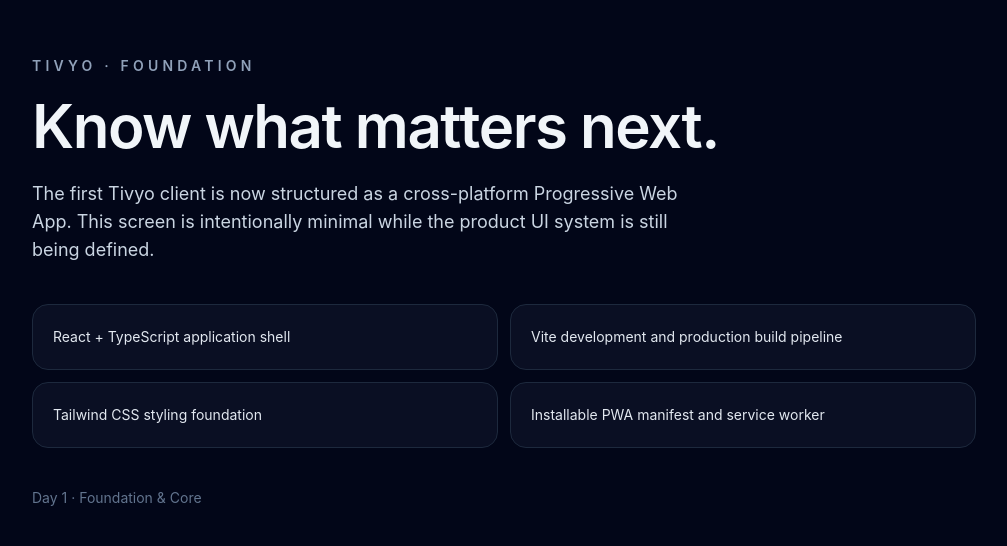
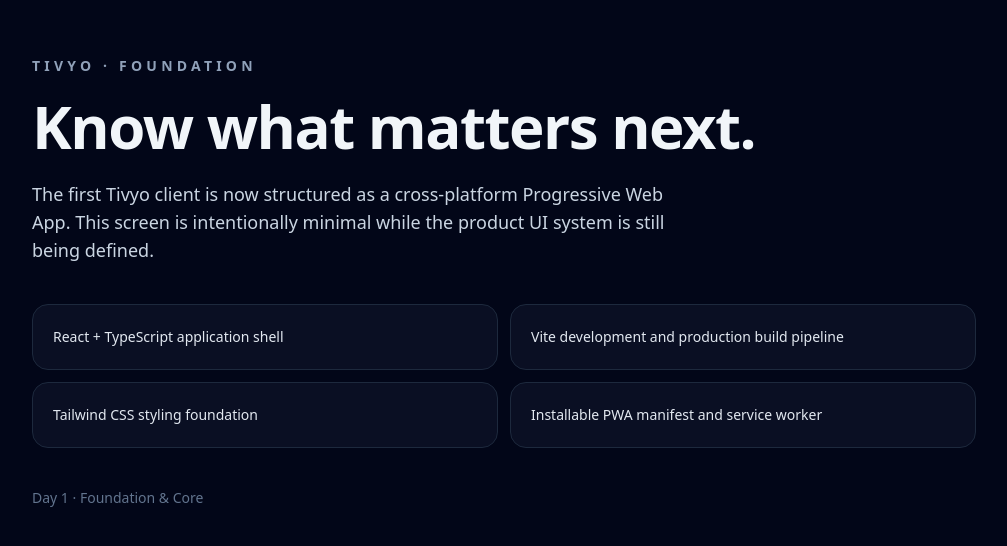
Before and after one commit to yeremyacuna/tivyo, a React (Vite) app in the folder apps/web/: page / in a window 1280 px wide. Shown: the part 118-664 px from the top of the page, without its empty margins (136-1143 px from the left). Built offline with nearby package versions, Linux system fonts and the light colour scheme.

Commit message:
docs(web): clarify global styling foundation

```diff
--- a/apps/web/src/styles.css
+++ b/apps/web/src/styles.css
@@ -1,8 +1,10 @@
+/* Load Tailwind CSS utilities used by the Tivyo React components. */
 @import "tailwindcss";
 
+/* Define the global typography and rendering baseline for the web application. */
 :root {
   font-family:
-    Inter, ui-sans-serif, system-ui, -apple-system, BlinkMacSystemFont, "Segoe UI", sans-serif;
+    ui-sans-serif, system-ui, -apple-system, BlinkMacSystemFont, "Segoe UI", sans-serif;
   color-scheme: dark;
   font-synthesis: none;
   text-rendering: optimizeLegibility;
@@ -10,16 +12,19 @@
   -moz-osx-font-smoothing: grayscale;
 }
 
+/* Temporary foundation background until the final Tivyo UI identity is defined. */
 html {
   background: #020617;
 }
 
+/* Remove browser default spacing and keep the application at least viewport-height. */
 body {
   margin: 0;
   min-width: 320px;
   min-height: 100vh;
 }
 
+/* Keep native form controls consistent with the application's inherited typography. */
 button,
 input,
 textarea,
```
